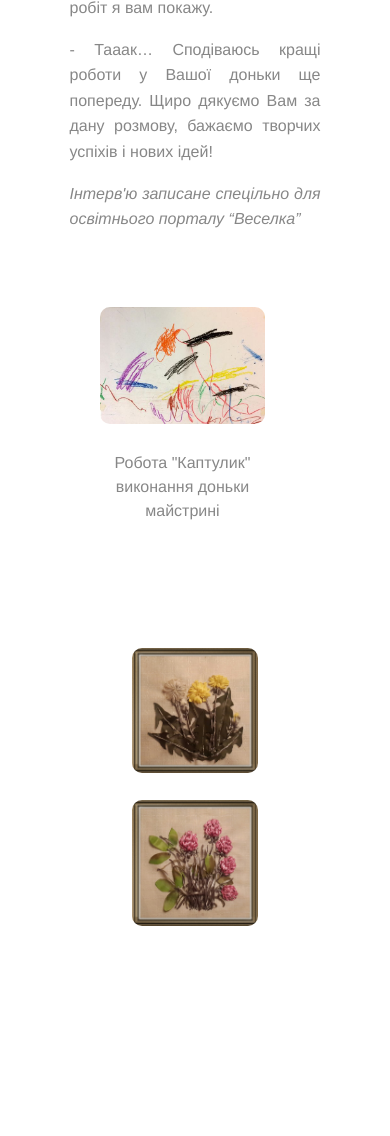
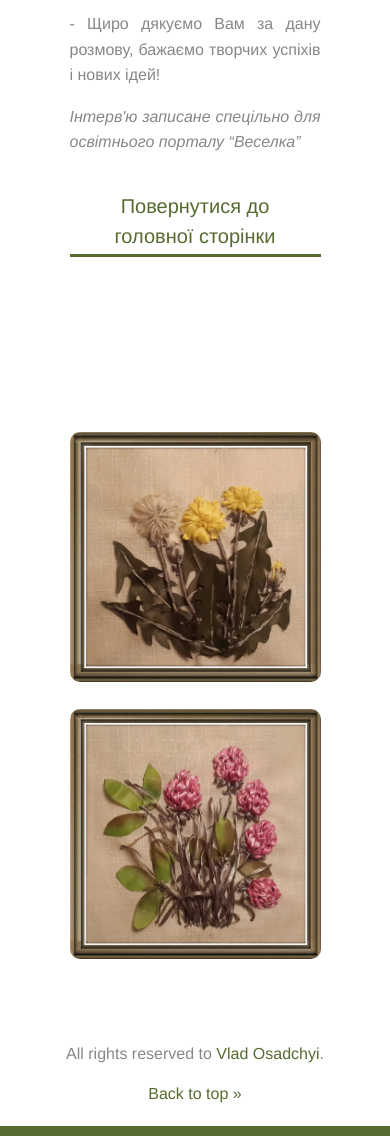
Before and after one commit to vosadchyi/Artist_web_page, a plain HTML site: page inter.html in a window 390 px wide. Shown: the part 4166-5302 px from the top of the page. Before the commit the page ends 5234 px from the top, so only its background shows below. Drawn offline with Linux system fonts and the light colour scheme.

Commit message:
version 1.0. Ready for preview by customer

```diff
--- a/css/inter.css
+++ b/css/inter.css
@@ -155,7 +155,7 @@ a:active {
   max-width: 960px;
 }
 
-.wildlife {
+.insert {
   width: 75%;
   padding-left: 50px;
   padding-right: 50px;
@@ -171,16 +171,16 @@ a:active {
 
 /* Floated Columns ------------------ */
 
-.resorts,
-.tips {
+.worksRt,
+.worksLt {
   width: 46.5%;
 }
 
-.tips {
+.worksLt {
   float: left;
 }
 
-.resorts {
+.worksRt {
   float: right;
 }
 
@@ -223,7 +223,7 @@ background:seagreen;
   .secondary-content {
   width: 90%
   }
-  .wildlife {
+  .insert {
   width: 90%;
   padding: 10% 12%;
   margin: 50px 0 20px;
@@ -256,8 +256,8 @@ background:seagreen;
   .intro {
   font-size: 1rem;
 }
-  .resorts,
-  .tips {
+  .worksRt,
+  .worksLt {
   float: none;
   width: 100%;
 }
--- a/css/style.css
+++ b/css/style.css
@@ -108,6 +108,7 @@ a:active {
 .intro {
   font-size: 1.25em; /* 20px/16px */
   line-height: 1.6;
+  text-align: justify;
 }
 
 .primary-content,
@@ -156,7 +157,7 @@ a:active {
   max-width: 960px;
 }
 
-.wildlife {
+.insert {
   color: white;
   text-align: left;
   padding: 18% 24%;
@@ -176,16 +177,16 @@ a:active {
 
 /* Floated Columns ------------------ */
 
-.resorts,
-.tips {
+.worksRt,
+.worksLt {
   width: 46.5%;
 }
 
-.tips {
+.worksLt {
   float: left;
 }
 
-.resorts {
+.worksRt {
   float: right;
 }
 
@@ -228,7 +229,7 @@ background:seagreen;
   .secondary-content {
   width: 90%
   }
-  .wildlife {
+  .insert {
   padding: 10% 12%;
   margin: 50px 0 20px;
 }
@@ -260,8 +261,8 @@ background:seagreen;
   .intro {
   font-size: 1rem;
 }
-  .resorts,
-  .tips {
+  .worksRt,
+  .worksLt {
   float: none;
   width: 100%;
 }
--- a/inter.html
+++ b/inter.html
@@ -14,31 +14,53 @@
 
 		<div class="primary-content t-border">
 			<p class="intro">
-        - Доброго дня, пані Інно! Дякую за запрошення. Ваші роботи, якщо дивитися з відстані, більше схожі та мальовані картини. За рахунок чого досягається подібна достовірність і що необхідно для вишивки стрічками?
+        - Доброго дня, пані Інно! Дякую за запрошення. Ваші роботи, якщо дивитися з відстані, більше схожі та мальовані картини.
+        За рахунок чого досягається подібна достовірність і що необхідно для вишивки стрічками?
       </p>
       <p class="intro">
-  - Вітаю вас, добрі люди! Дякую за теплі слова. В першу чергу, звичайно, потрібні самі <strong>стрічки. </strong>Зрозуміло, краще всього використовувати спеціальні <strong>шовкові стрічки для вишивки</strong> (стандартна ширина 4-7 мм). Якщо у вас немає можливості дістати такі стрічки, допустимо використовувати стрічки з синтетичного атласу шириною до 1, 2 см (для натурального шовку прийнятна ширина стрічки до 2 см). Стрічка повинна бути м’якою. Також для вишивки шовковими стрічками потрібні спеціальні <strong>голки</strong> – товсті, з широким довгим вушком. <strong>Голки синель</strong> мають гострий кінчик, <strong>трикотажні (гобеленові)</strong> – тупий. Голки відрізняються за номерами – чим менше номер, тим більше голка. Вибір номера голки залежить від ширини і товщини тканини. Голки №24 – найменші, їх використовують при вишивці шовковими стрічками завтовшки 2-3 мм Голки № 18-22 підходять для стрічок товщиною 7, 9 і 12 мм. Краще вибирати позолочені голки: гальванічне покриття не дозволяє їй іржавіти, тому вона завжди буде легко ковзати в тканини.
+        - Вітаю вас, добрі люди! Дякую за теплі слова. В першу чергу, звичайно, потрібні самі <strong>стрічки. </strong>
+        Зрозуміло, краще всього використовувати спеціальні <strong>шовкові стрічки для вишивки</strong> (стандартна ширина
+        4-7 мм). Якщо у вас немає можливості дістати такі стрічки, допустимо використовувати стрічки з синтетичного атласу
+        шириною до 1, 2 см (для натурального шовку прийнятна ширина стрічки до 2 см). Стрічка повинна бути м’якою. Також для
+        вишивки шовковими стрічками потрібні спеціальні <strong>голки</strong> – товсті, з широким довгим вушком.
+        <strong>Голки синель</strong> мають гострий кінчик, <strong>трикотажні (гобеленові)</strong> – тупий.
+        Голки відрізняються за номерами – чим менше номер, тим більше голка. Вибір номера голки залежить від ширини і
+        товщини тканини. Голки №24 – найменші, їх використовують при вишивці шовковими стрічками завтовшки 2-3 мм
+        Голки № 18-22 підходять для стрічок товщиною 7, 9 і 12 мм. Краще вибирати позолочені голки: гальванічне покриття не
+        дозволяє їй іржавіти, тому вона завжди буде легко ковзати в тканини.
       </p>
       <p class="intro">
         - Як цікаво. А чи є якість особливі поради щодо вибору тканини, на яку наноситься вишивка?
       </p>
       <p class="intro">
-  - Для вишивки шовковими стрічками можна використовувати практично будь-які тканини. <strong>Найпоширеніші види тканин</strong> – це бавовняні (муслін, плис, батист, рогожа, сатин), лляні ( полотно), шовкові (шовковий тюль, шифон) та вовняні (джерсі, креп, твід). В принципі, цими тканинами вибір не обмежується. Для вишивки шовковими стрічками підходить будь-який матеріал, що відрізняється міцністю (щоб утримувалися стібки) і еластичністю (щоб легко проходила нитка). Якщо тканина дуже щільна, для проколу отворів під стібки можна використовувати шило або товсту голку синель. Тканина повинна добре поєднуватися з стрічкою. <strong>Технологія вишивання шовковими стрічками</strong> принципово не відрізняється від інших видів вишивки. Єдина відмінність – це використання стрічок замість ниток, і як результат – об’ємність вишивки.
+      - Для вишивки шовковими стрічками можна використовувати практично будь-які тканини. <strong>Найпоширеніші
+        види тканин</strong> – це бавовняні (муслін, плис, батист, рогожа, сатин), лляні ( полотно), шовкові
+        (шовковий тюль, шифон) та вовняні (джерсі, креп, твід). В принципі, цими тканинами вибір не обмежується.
+        Для вишивки шовковими стрічками підходить будь-який матеріал, що відрізняється міцністю (щоб утримувалися стібки)
+        і еластичністю (щоб легко проходила нитка). Якщо тканина дуже щільна, для проколу отворів під стібки можна
+        використовувати шило або товсту голку синель. Тканина повинна добре поєднуватися з стрічкою.
+        <strong>Технологія вишивання шовковими стрічками</strong> принципово не відрізняється від інших видів вишивки.           Єдина відмінність – це використання стрічок замість ниток, і як результат – об’ємність вишивки.
       </p>
       <p class="intro">
        - І все ж, гармонія кольорів на Ваших полотнах це вміло підібрані кольори ниток чи є ще якийсь секрет?
       </p>
       <p class="intro">
-  - Дійсно, в своїх роботах я часто використовую нетрадиційний для вишивки метод попереднього фарбування стрічок. Відтворити максимально реалістичний колір, передати гру світла і тіней доволі тяжко, якщо використовувати стандартну палітру кольорів стрічок. Те ж саме стосується і кольору самої тканини, я часто фарбую і її.
+       - Дійсно, в своїх роботах я часто використовую нетрадиційний для вишивки метод попереднього фарбування стрічок.
+       Відтворити максимально реалістичний колір, передати гру світла і тіней доволі тяжко, якщо використовувати стандартну
+       палітру кольорів стрічок. Те ж саме стосується і кольору самої тканини, я часто фарбую і її.
       </p>
       <p class="intro">
-  - Свого роду поєднання двох видів, малюнку та вишивки. Тепер зрозуміло чому Ваші картини здалися мені мальованими, частково вони такими і є. Як Ви розпочали займатися вишивкою і звідки брали навчальний матеріал?
+      - Свого роду поєднання двох видів, малюнку та вишивки. Тепер зрозуміло чому Ваші картини здалися мені мальованими,
+       частково вони такими і є. Як Ви розпочали займатися вишивкою і звідки брали навчальний матеріал?
       </p>
       <p class="intro">
-- Я завжди цікавилась різного роду рукоділлям та художніми ідеями. Аплікація з паперу та соломи, ікебана, малюнок, навіть, випалювання по дереву і ліпка з солоного тіста (сміється, прим. ред.) Зараз, коли діти підросли і часу стало трохи більше, малюю картини та займають вишивкою гладдю. Вишивка гладдю займає більше часу але і якість кінцевої роботи в рази вище за вишивку стрічкою.
+       - Я завжди цікавилась різного роду рукоділлям та художніми ідеями. Аплікація з паперу та соломи, ікебана, малюнок,
+       навіть, випалювання по дереву і ліпка з солоного тіста (сміється, прим. ред.) Зараз, коли діти підросли і часу стало
+       трохи більше, малюю картини та займають вишивкою гладдю. Вишивка гладдю займає більше часу але і якість кінцевої роботи
+       в рази вище за вишивку стрічкою.
       </p>
       <p class="intro">
--  Так, розумію скоро зможемо записати наступний матеріал про вишивку гладдю?
+       - Так, розумію скоро зможемо записати наступний матеріал про вишивку гладдю?
       </p>
       <p class="intro">
        - Може й так (сміється, прим.ред.), життя покаже.
@@ -47,31 +69,38 @@
        - Ви не відповіли чи користуєтесь якимось навчальним матеріалом і звідки черпаєте ідеї для своїх робіт?
       </p>
       <p class="intro">
-  - Інтернет є чудовим джерелом інформації та ідей. Також, мій син часто допомагає мені. Зокрема, техніку вишивки стрічками я перейняла повністю від нього. Він свого часу був відомим скульптором з пластиліну, його роботи досі зберігаються в національному мистецькому фонді Підкроваття.
+       - Інтернет є чудовим джерелом інформації та ідей. Також, мій син часто допомагає мені. Зокрема, техніку вишивки
+       стрічками я перейняла повністю від нього. Він свого часу був відомим скульптором з пластиліну, його роботи досі
+       зберігаються в національному мистецькому фонді Підкроваття.
       </p>
       <p class="intro">
       - Як цікаво. У Вас є також донька. Вона також успадкувала мистецький талант матері?
       </p>
       <p class="intro">
-  - Іра дуже талановита. Вона малює в стилі експресіонізм. Донька поки не виставляє свої роботи перед широкою аудиторією але одну з її кращих робіт я вам покажу.
+      - Іра дуже талановита. Вона малює в стилі експресіонізм. Донька поки не виставляє свої роботи перед широкою аудиторією.
       </p>
       <p class="intro">
-  - Тааак… Сподіваюсь кращі роботи у Вашої доньки ще попереду. Щиро дякуємо Вам за дану розмову, бажаємо творчих успіхів і нових ідей!
+      - Щиро дякуємо Вам за дану розмову, бажаємо творчих успіхів і нових ідей!
 			</p>
       <p class = "intro">
         <i>Інтерв'ю записане спецільно для освітнього порталу “Веселка”</i>
       </p>
-
-      <div class="wildlife">
-        <img src="img/ira-img.jpg" alt="Краща робота доньки Ірини"><figcaption>Робота "Каптулик" виконання доньки майстрині</figcaption>
-      </div><!-- End .wildlife -->
+      <a class="callout" href="index.html">Повернутися до головної сторінки</a>
+    </div> <!-- End .primary-content -->
 
     <div class="secondary-content t-border group" id="other">
-        <div class="resorts">
+      <div class="worksRt">
         <img src="img/11.jpg" alt="strip-11">
       </div>
 
-        <div class="tips">
+      <div class="worksLt">
         <img src="img/12.jpg" alt="strip-12">
       </div>
     </div><!-- End .secondary-content -->
+
+    <footer class="main-footer">
+        <p>All rights reserved to <a href="#">Vlad Osadchyi</a>.</p>
+        <a href="#top">Back to top &raquo;</a>
+    </footer>
+  </body>
+</html>
```
Also changed, not shown: index.html (+17 -12 lines), other_works.html (added, +16 -0 lines), img/ira-img.jpg (deleted). Lines whose indentation alone changed are shown as unchanged.
